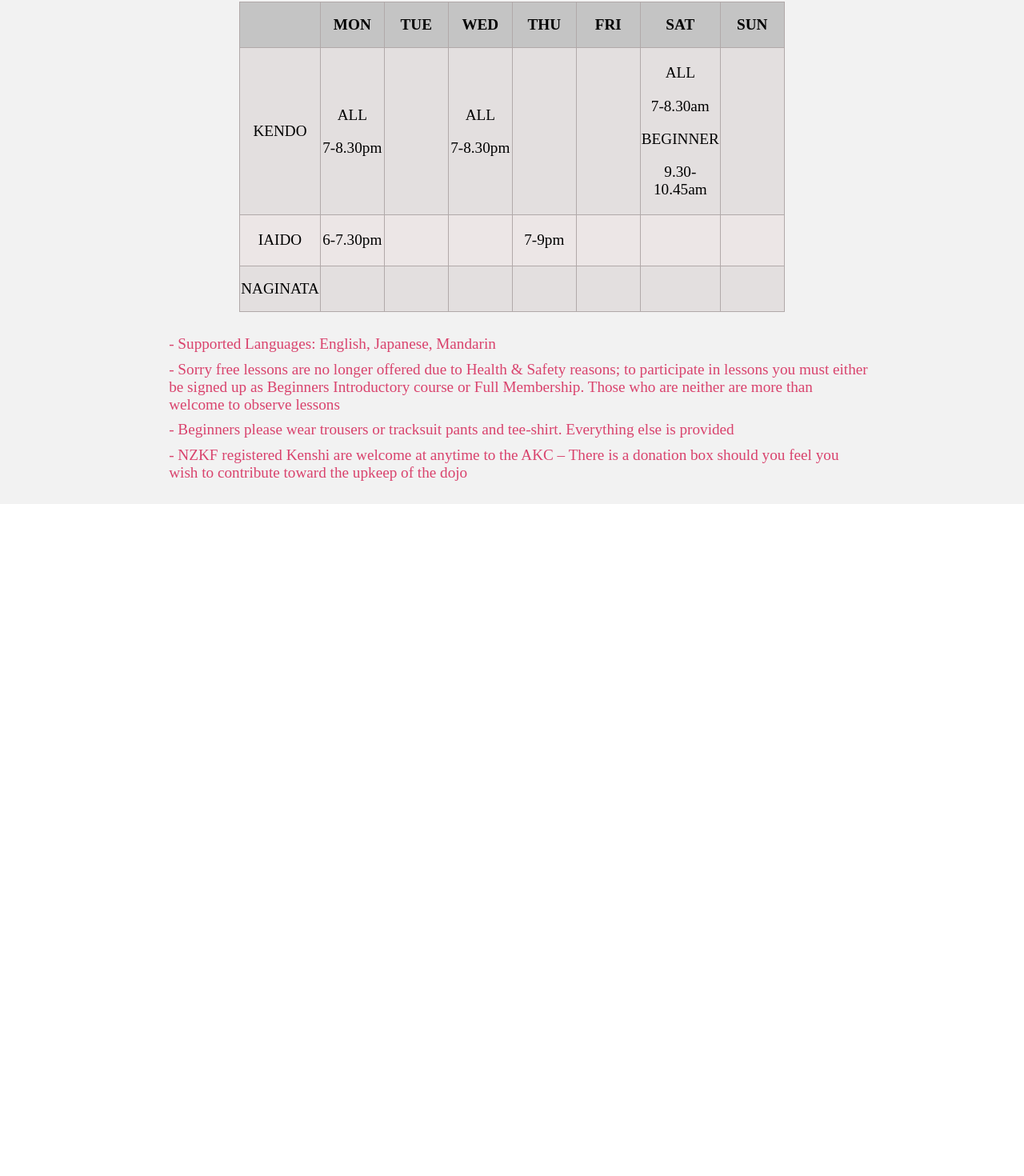
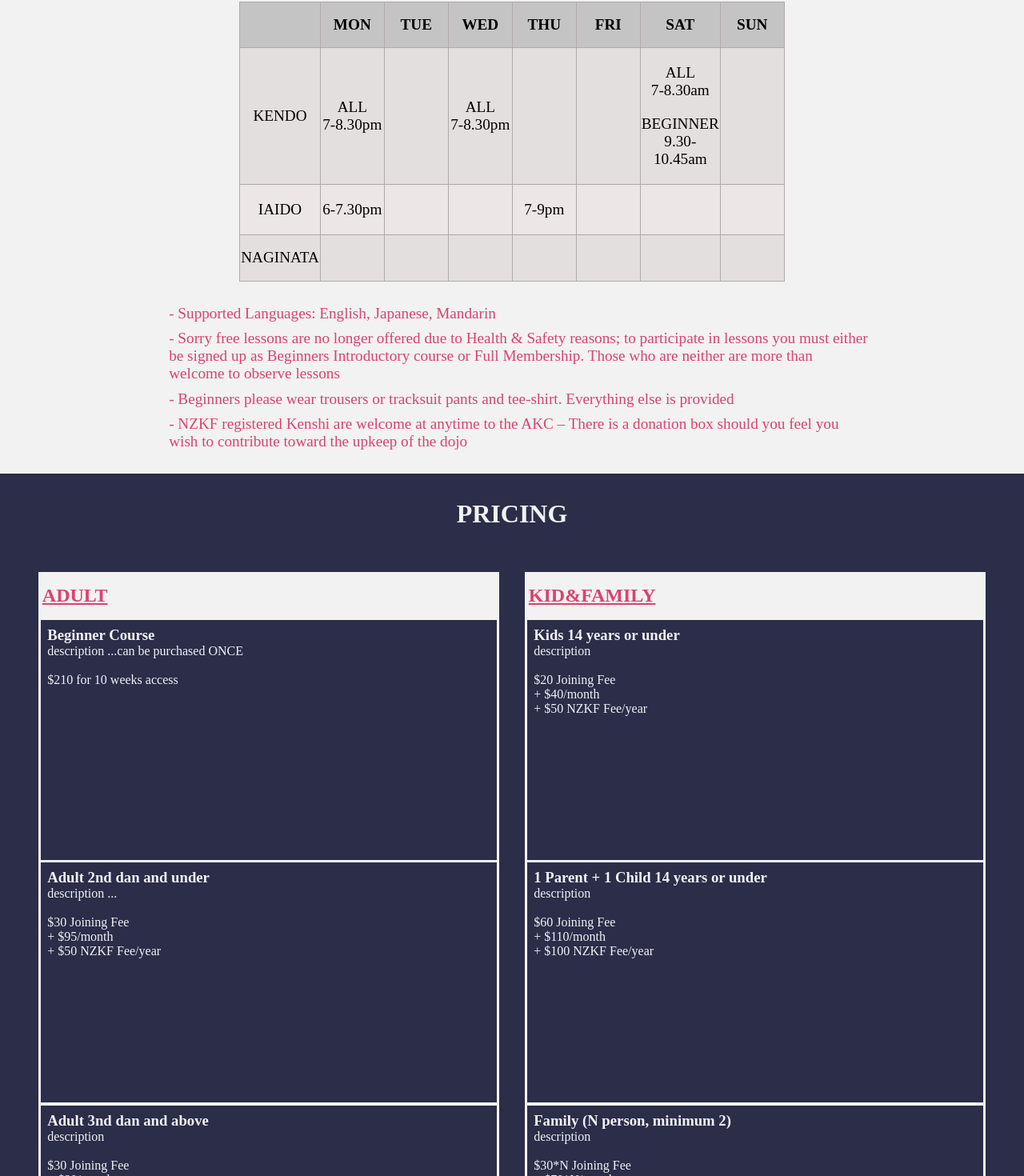
Before and after one commit to weilingxie/akc, a React (Create React App) app: page / in a window 1280 px wide. Shown: the part 2323-3793 px from the top of the page at 80% size. Before the commit the page ends 2953 px from the top, so only its background shows below. Built offline with nearby package versions, Linux system fonts and the light colour scheme.

Commit message:
Pricing - in progress

```diff
--- a/src/App.js
+++ b/src/App.js
@@ -7,6 +7,7 @@ import Landing from './components/Landing'
 import UpcomingEvent from './components/UpcomingEvent'
 import Instructors from './components/Instructors'
 import Schedule from './components/Schedule'
+import Pricing from './components/Pricing'
 import './App.scss';
 
 function App() {
@@ -18,6 +19,7 @@ function App() {
       <UpcomingEvent />
       <Instructors />
       <Schedule />
+      <Pricing />
     </Router>
   );
 }
--- a/src/App.scss
+++ b/src/App.scss
@@ -6,6 +6,7 @@
 @import "./components/UpcomingEvent.scss";
 @import "./components/Instructor.scss";
 @import "./components/Schedule.scss";
+@import "./components/Pricing.scss";
 
 *, *::before, *::after {
     box-sizing: border-box;
--- a/src/components/Pricing.js
+++ b/src/components/Pricing.js
@@ -0,0 +1,63 @@
+import React from 'react'
+
+//rfce + enter
+const Pricing = () => {
+
+    return (
+        <div id="pricing" className="pricing">
+            <h1 className="pricing-title">PRICING</h1>
+            <div className="pricing-content">
+                <section className="pricing-container">
+                    <h2 className="pricing-subtitle">ADULT</h2>
+                    <div className="membertype">
+                        <h3 className="membertype-title">Beginner Course</h3>
+                        <p className="membertype-description">description ...can be purchased ONCE</p>
+                        <br />
+                        <p classNmae="membertype-price">$210 for 10 weeks access</p>
+                    </div>
+                    <div className="membertype">
+                        <h3 className="membertype-title">Adult 2nd dan and under</h3>
+                        <p className="membertype-description">description ...</p>
+                        <br />
+                        <p classNmae="membertype-price">$30 Joining Fee<br/>+ $95/month<br/>+ $50 NZKF Fee/year</p>
+                    </div>
+                    <div className="membertype">
+                        <h3 className="membertype-title">Adult 3nd dan and above</h3>
+                        <p className="membertype-description">description</p>
+                        <br />
+                        <p classNmae="membertype-price">$30 Joining Fee<br/>+ $80/month<br/>+ $50 NZKF Fee/year</p>
+                    </div>
+                    <div className="membertype">
+                        <h3 className="membertype-title">Visitor</h3>
+                        <p className="membertype-description">description ...can be purchased TWICE</p>
+                        <br />
+                        <p classNmae="membertype-price">$150 for 3 months access</p>
+                    </div>
+                </section>
+                <section className="pricing-container">
+                    <h2 className="pricing-subtitle">KID&FAMILY</h2>
+                    <div className="membertype">
+                        <h3 className="membertype-title">Kids 14 years or under</h3>
+                        <p className="membertype-description">description </p>
+                        <br />
+                        <p classNmae="membertype-price">$20 Joining Fee<br/>+ $40/month<br/>+ $50 NZKF Fee/year</p>
+                    </div>
+                    <div className="membertype">
+                        <h3 className="membertype-title">1 Parent + 1 Child 14 years or under</h3>
+                        <p className="membertype-description">description</p>
+                        <br />
+                        <p classNmae="membertype-price">$60 Joining Fee<br/>+ $110/month<br/>+ $100 NZKF Fee/year</p>
+                    </div>
+                    <div className="membertype">
+                        <h3 className="membertype-title">Family (N person, minimum 2)</h3>
+                        <p className="membertype-description">description</p>
+                        <br />
+                        <p classNmae="membertype-price">$30*N Joining Fee<br/>+ $70*N/month<br/>+ $50*N NZKF Fee/year</p>
+                    </div>
+                </section>
+            </div>
+        </div>
+    )
+}
+
+export default Pricing
--- /dev/null
+++ b/src/components/Pricing.scss
@@ -0,0 +1,63 @@
+@import "./design-tokens/css-variables.scss";
+
+.pricing {
+    background-color: var(--color-primary);
+    width: 100%;
+    margin-top: 0;
+    padding-top: 0;
+
+    .pricing-title {
+        text-align: center;
+        margin-top: 0;
+        padding: 1em 0;
+        color: var(--color-additional);
+    }
+
+    .pricing-container {
+        background-color: var(--color-additional);
+         margin-bottom: 0;
+         padding-bottom: 0;
+
+        .pricing-subtitle {
+            color: var(--color-secondary);
+            text-decoration: underline;
+            margin: 0.2em;
+            padding: 0.5em 0;
+        }
+
+        .membertype {
+            background-color: var(--color-primary);
+            color: var(--color-additional);
+            margin: 0.2em;
+            padding: 0.5em;
+            min-height:300px;
+        }
+
+        h3 {
+            margin: 0;
+        }
+
+        p {
+            margin: 0;
+        }
+    }
+
+  }
+
+  @media screen and (min-width: 800px) {
+      .pricing {
+        .pricing-content {
+            display: flex;
+            justify-content: center;
+
+            .pricing-container {
+                width: 45%;
+            }
+
+            .pricing-container + .pricing-container {
+                margin-left: 2em;
+            }
+        }
+
+      }
+}
--- a/src/components/Schedule.js
+++ b/src/components/Schedule.js
@@ -24,21 +24,17 @@ const Schedule = () => {
                     <tr className="odd">
                         <td>KENDO</td>
                         <td className="MON">
-                            <p>ALL</p>
-                            <p>7-8.30pm</p>
+                            <p>ALL<br />7-8.30pm</p>
                         </td>
                         <td className="TUE"></td>
                         <td className="WED">
-                            <p>ALL</p>
-                            <p>7-8.30pm</p>
+                            <p>ALL<br />7-8.30pm</p>
                         </td>
                         <td className="THU"></td>
                         <td className="FRI"></td>
                         <td className="SAT">
-                            <p>ALL</p>
-                            <p>7-8.30am</p>
-                            <p>BEGINNER</p>
-                            <p>9.30-10.45am</p>
+                            <p>ALL<br />7-8.30am</p>
+                            <p>BEGINNER<br />9.30-10.45am</p>
                         </td>
                         <td className="SUN"></td>
                     </tr>
```
